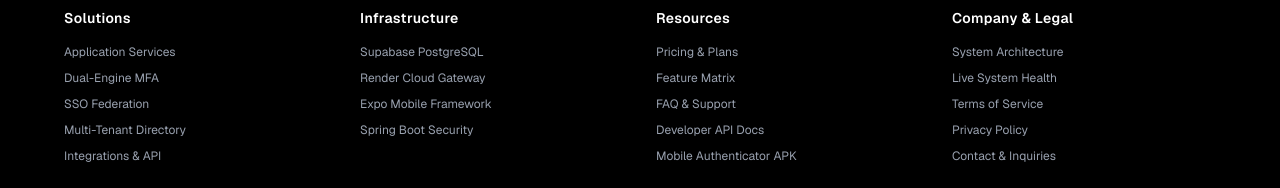
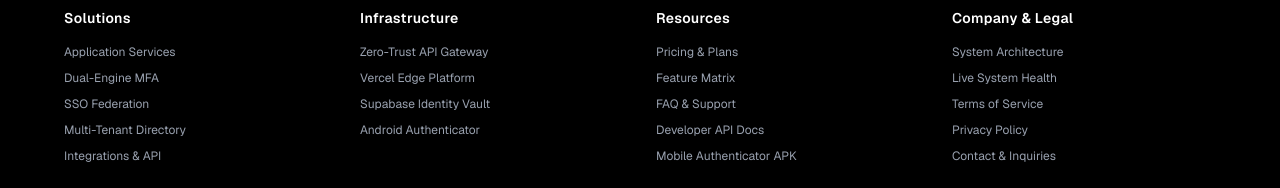
Before and after one commit to Sentinal-Security/web, a Next.js app: page / in a window 1280 px wide. Shown: the part 5633-5821 px from the top of the page. Built offline with nearby package versions, Linux system fonts and the light colour scheme; no server answers.

Commit message:
Update footer Infrastructure links to enterprise architecture [SS-113]

```diff
--- a/app/partials/footer.tsx
+++ b/app/partials/footer.tsx
@@ -16,10 +16,10 @@
     {
       title: "Infrastructure",
       links: [
-        { label: "Supabase PostgreSQL", href: "https://supabase.com" },
-        { label: "Render Cloud Gateway", href: "https://render.com" },
-        { label: "Expo Mobile Framework", href: "https://expo.dev" },
-        { label: "Spring Boot Security", href: "https://spring.io/projects/spring-boot" },
+        { label: "Zero-Trust API Gateway", href: "https://backend-pi68.onrender.com/api/health" },
+        { label: "Vercel Edge Platform", href: "/services" },
+        { label: "Supabase Identity Vault", href: "/docs" },
+        { label: "Android Authenticator", href: "/download" },
       ],
     },
     {
```
